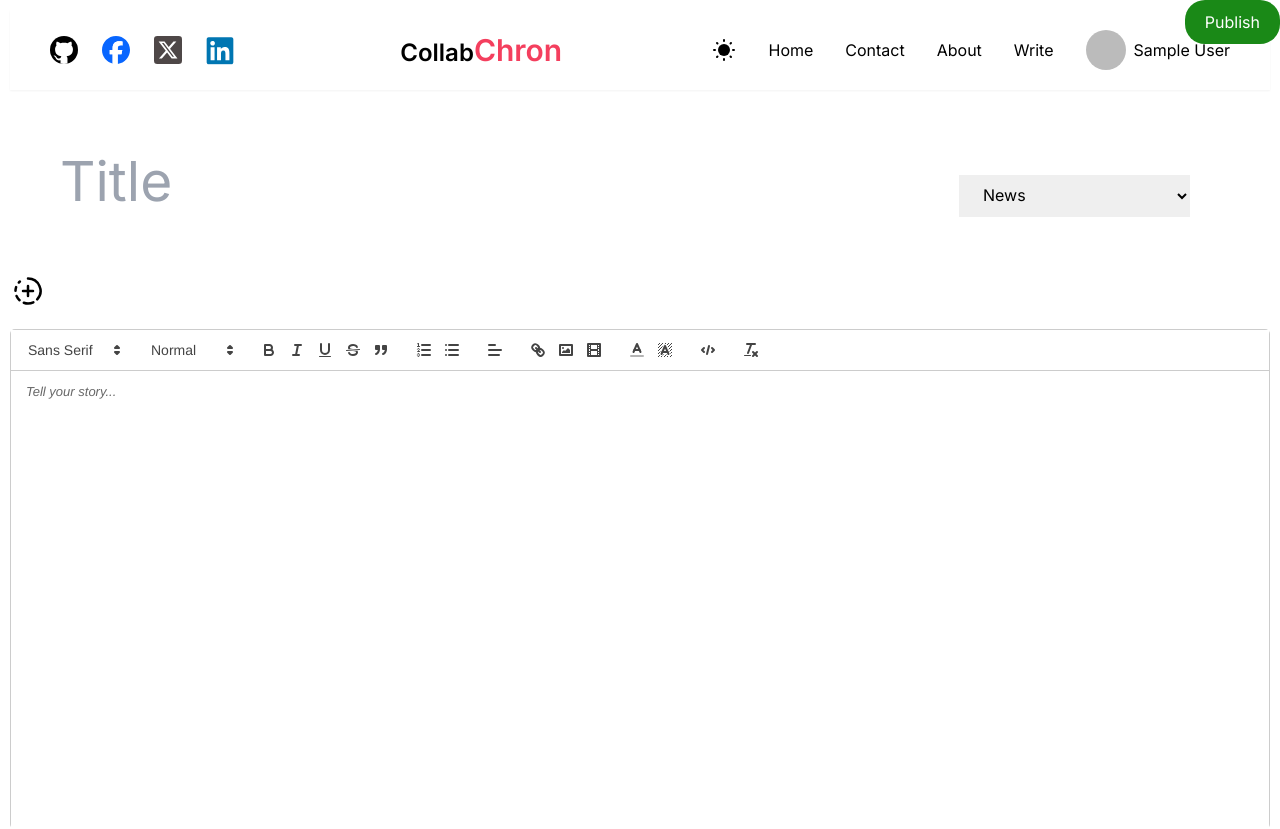
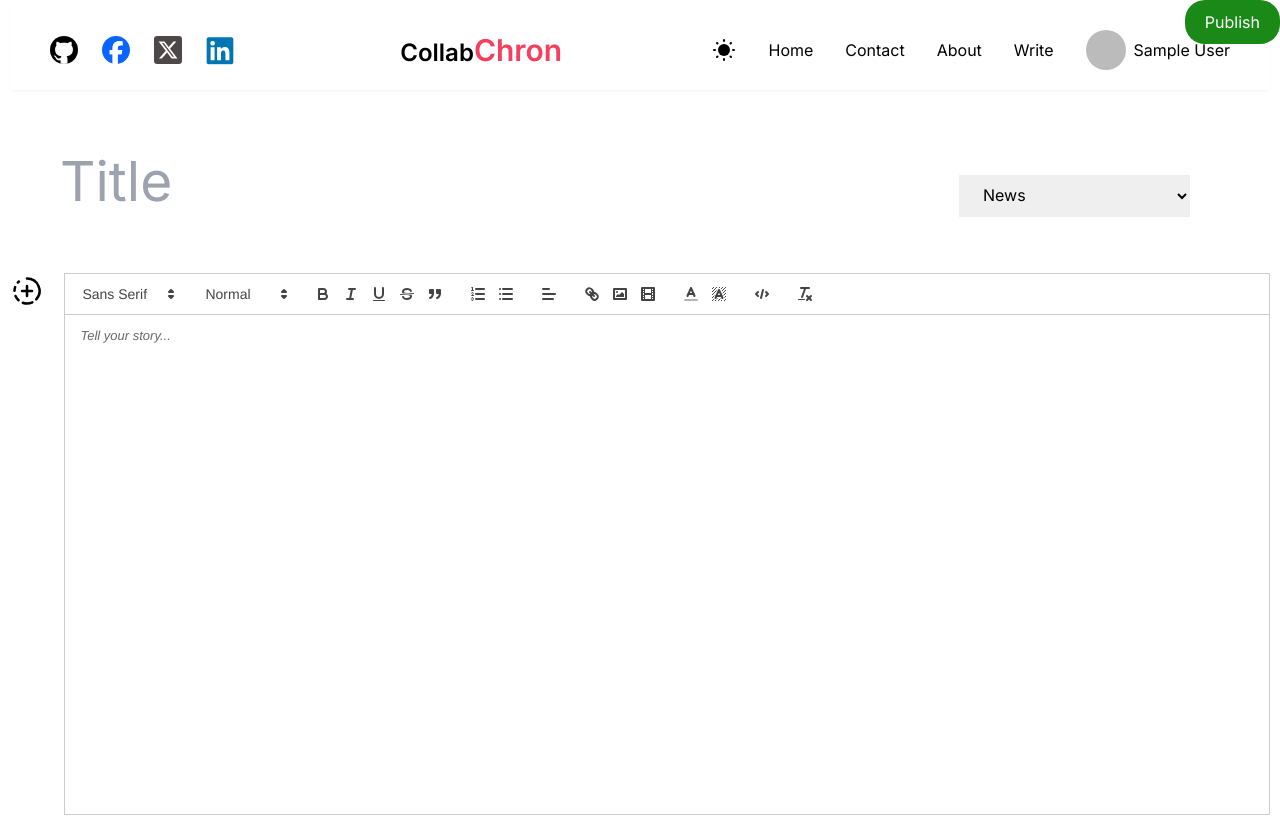
Before and after one commit to chinonsochikelue/CollabChron, a Next.js app: page /write in a window 1280 px wide. Shown: the top 829 px of the page. Built offline with nearby package versions, Linux system fonts and the light colour scheme; no server answers; sample sign-in values are in the browser's storage.

Commit message:
Update writePage.module.css

```diff
--- a/src/app/write/writePage.module.css
+++ b/src/app/write/writePage.module.css
@@ -1,4 +1,4 @@
-.container {
+.container{
   position: relative;
   display: flex;
   flex-direction: column;
@@ -18,7 +18,8 @@
   border-radius: 10px;
 }
 
-.select {
+
+.select{
   margin-bottom: 50px;
   padding: 10px 20px;
   margin-left: 50px;
@@ -28,7 +29,7 @@
 .editor {
   display: flex;
   gap: 20px;
-  flex-direction: column; /* Ensure column direction for editor */
+  height: 500px;
   position: relative;
 }
 
@@ -58,7 +59,7 @@
   left: 50px;
 }
 
-.input {
+.input{
   padding: 50px;
   font-size: 55px;
   border: none;
@@ -69,30 +70,10 @@
 
 .textArea {
   width: 100%;
-  height: 500px; /* Ensure height for text area */
   border-radius: 5px;
-  overflow-y: auto; /* Ensure scrolling when content overflows */
 }
 
-/* Style for the React Quill editor */
-.ql-container {
-  height: 100%;
-  background-color: var(--bgColor); /* Optional background color */
-}
-
-.ql-editor {
-  min-height: 500px; /* Match the editor height */
-  padding: 15px;
-  font-size: 16px;
-  color: var(--textColor);
-}
-
-.ql-editor img {
-  max-width: 100%;
-  height: auto;
-}
-
-.publish {
+.publish{
   position: absolute;
   top: 0px;
   right: 0px;
@@ -102,4 +83,4 @@
   color: white;
   cursor: pointer;
   border-radius: 20px;
-}
+  }
```
